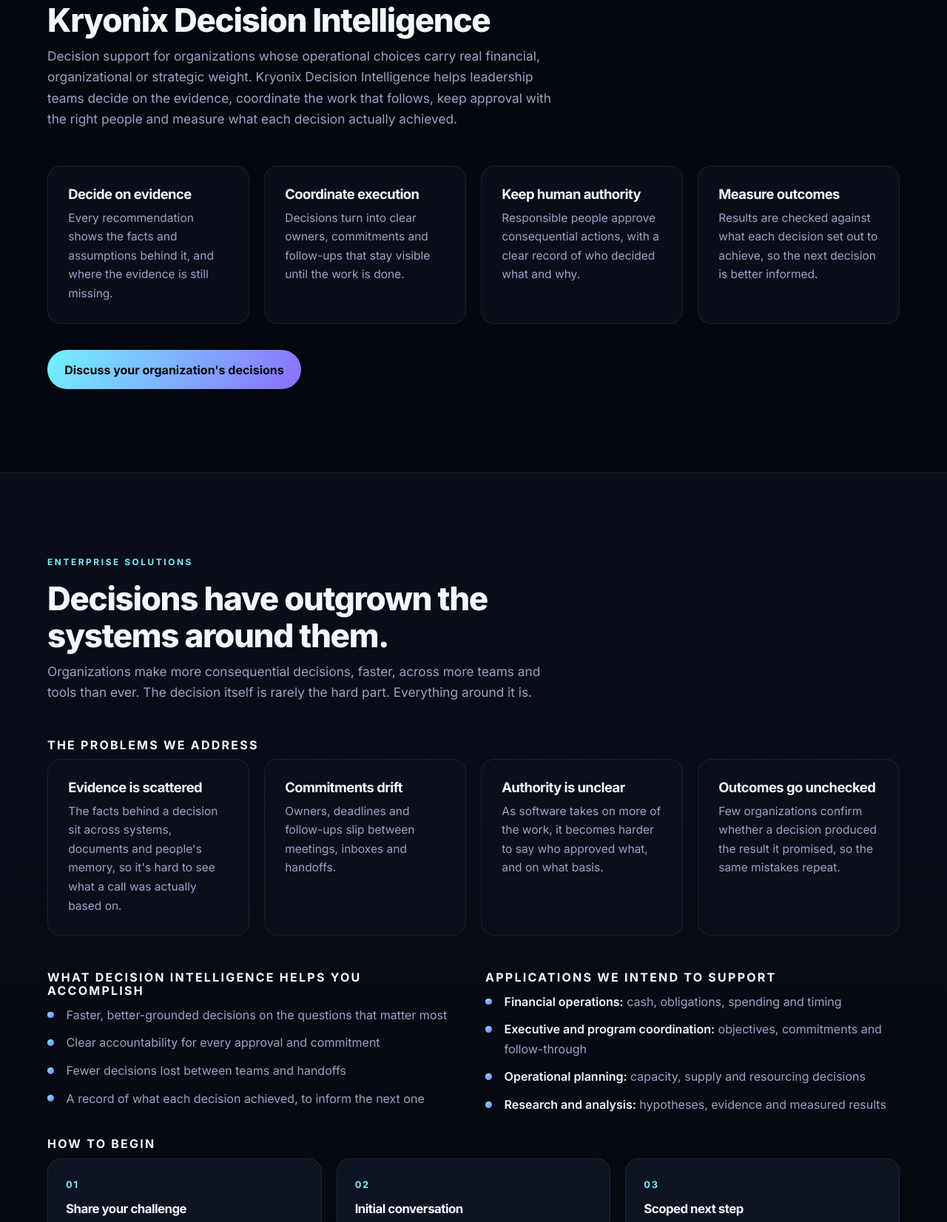
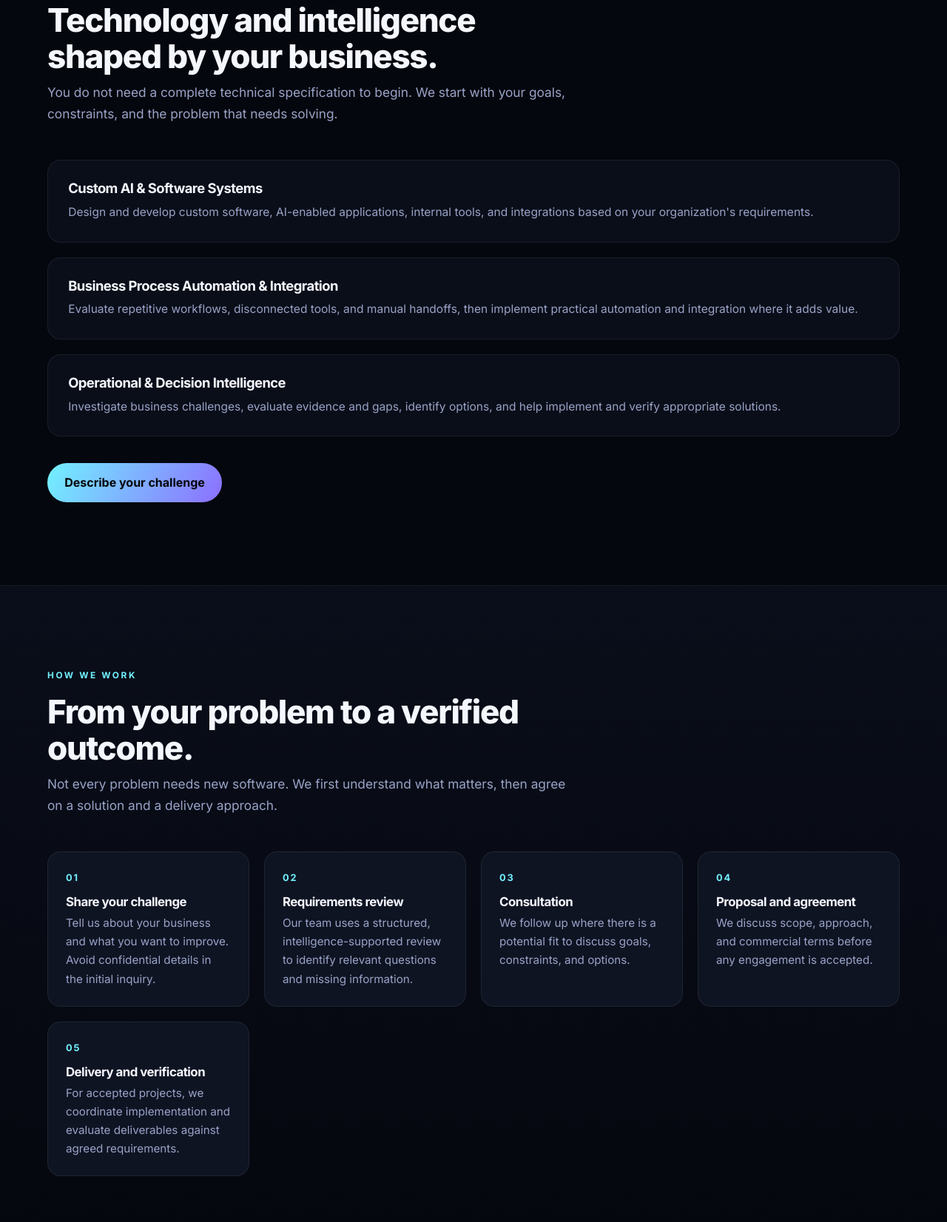
Before and after one commit to shawnzyluxe-lab/kryonix-labs, a plain HTML site: page index.html in a window 1280 px wide. Shown: the part 1148-2800 px from the top of the page at 74% size. Drawn offline with Linux system fonts and the light colour scheme.

Commit message:
Draft commercial homepage and inquiry copy for Founder review

```diff
--- a/index.html
+++ b/index.html
@@ -3,10 +3,10 @@
 <head>
   <meta charset="utf-8">
   <meta name="viewport" content="width=device-width, initial-scale=1">
-  <title>Kryonix Labs — Enterprise decision intelligence. Intelligence, engineered.</title>
-  <meta name="description" content="Kryonix Labs is an independent enterprise decision-intelligence technology company. We build intelligent systems that help organizations navigate complex operational decisions through evidence, coordination, human authority and verified outcomes.">
+  <title>Kryonix Labs — Custom Systems, Automation & Decision Intelligence</title>
+  <meta name="description" content="Kryonix Labs helps businesses solve operational and technology challenges through custom software, automation and evidence-grounded decision intelligence.">
   <meta property="og:title" content="Kryonix Labs — Intelligence, engineered.">
-  <meta property="og:description" content="Where complex decisions become coordinated action. Enterprise decision intelligence built on evidence, coordination, human authority and verified outcomes.">
+  <meta property="og:description" content="Custom software, automation and decision intelligence for business challenges. Intelligence, engineered.">
   <meta property="og:type" content="website">
   <meta property="og:url" content="https://kryonixlabs.com/">
   <meta name="theme-color" content="#05070E">
@@ -24,7 +24,7 @@
       <span>Kryonix <em>Labs</em></span>
     </a>
     <nav aria-label="Main">
-      <a href="#decision-intelligence">Decision Intelligence</a>
+      <a href="#solutions">Services</a>
       <a href="#solutions">Solutions</a>
       <a href="#technology">Technology</a>
       <a href="#portfolio">Portfolio</a>
@@ -36,105 +36,49 @@
   <main id="main">
     <section class="hero" id="top">
       <div class="wrap">
-        <p class="eyebrow">Enterprise decision intelligence</p>
+        <p class="eyebrow">Intelligent systems and business solutions</p>
         <h1>Intelligence,<br><span class="grad">engineered.</span></h1>
-        <p class="headline">Where complex decisions become coordinated action.</p>
-        <p class="lede">Kryonix Labs is an independent technology firm building intelligent systems that help organizations navigate complex operational decisions: grounded in evidence, coordinated across the people who carry them out, governed by human authority and measured against verified outcomes.</p>
+        <p class="headline">We help businesses solve problems—and build the systems to move forward.</p>
+        <p class="lede">Kryonix Labs helps organizations understand operational challenges, improve workflows, and develop custom software and AI-enabled systems around their requirements. We combine evidence-grounded analysis, engineering, and accountable execution.</p>
         <div class="cta">
-          <a class="btn" href="#contact">Start an enterprise conversation</a>
-          <a class="btn btn-ghost" href="#decision-intelligence">Explore Decision Intelligence</a>
+          <a class="btn" href="#contact">Tell us about your project</a>
+          <a class="btn btn-ghost" href="#solutions">Explore our services</a>
         </div>
         <ul class="pillars" aria-label="Principles">
-          <li>Evidence</li>
-          <li>Coordination</li>
-          <li>Human authority</li>
-          <li>Verified outcomes</li>
+          <li>Evidence</li><li>Coordination</li><li>Human authority</li><li>Verified outcomes</li>
         </ul>
       </div>
     </section>
 
-    <section id="decision-intelligence" class="band">
+    <section id="solutions" class="band">
       <div class="wrap">
         <header class="section-head">
-          <p class="kicker">Our offering</p>
-          <h2>Kryonix Decision Intelligence</h2>
-          <p class="sub">Decision support for organizations whose operational choices carry real financial, organizational or strategic weight. Kryonix Decision Intelligence helps leadership teams decide on the evidence, coordinate the work that follows, keep approval with the right people and measure what each decision actually achieved.</p>
+          <p class="kicker">Our services</p>
+          <h2>Technology and intelligence shaped by your business.</h2>
+          <p class="sub">You do not need a complete technical specification to begin. We start with your goals, constraints, and the problem that needs solving.</p>
         </header>
-        <div class="tiles tiles-4">
-          <article class="tile">
-            <h3>Decide on evidence</h3>
-            <p>Every recommendation shows the facts and assumptions behind it, and where the evidence is still missing.</p>
-          </article>
-          <article class="tile">
-            <h3>Coordinate execution</h3>
-            <p>Decisions turn into clear owners, commitments and follow-ups that stay visible until the work is done.</p>
-          </article>
-          <article class="tile">
-            <h3>Keep human authority</h3>
-            <p>Responsible people approve consequential actions, with a clear record of who decided what and why.</p>
-          </article>
-          <article class="tile">
-            <h3>Measure outcomes</h3>
-            <p>Results are checked against what each decision set out to achieve, so the next decision is better informed.</p>
-          </article>
+        <div class="tiles tiles-3">
+          <article class="tile"><h3>Custom AI &amp; Software Systems</h3><p>Design and develop custom software, AI-enabled applications, internal tools, and integrations based on your organization's requirements.</p></article>
+          <article class="tile"><h3>Business Process Automation &amp; Integration</h3><p>Evaluate repetitive workflows, disconnected tools, and manual handoffs, then implement practical automation and integration where it adds value.</p></article>
+          <article class="tile"><h3>Operational &amp; Decision Intelligence</h3><p>Investigate business challenges, evaluate evidence and gaps, identify options, and help implement and verify appropriate solutions.</p></article>
         </div>
-        <div class="cta left">
-          <a class="btn" href="#contact">Discuss your organization's decisions</a>
-        </div>
+        <div class="cta left"><a class="btn" href="#contact">Describe your challenge</a></div>
       </div>
     </section>
 
-    <section id="solutions" class="band band-alt">
+    <section id="decision-intelligence" class="band band-alt">
       <div class="wrap">
         <header class="section-head">
-          <p class="kicker">Enterprise solutions</p>
-          <h2>Decisions have outgrown the systems around them.</h2>
-          <p class="sub">Organizations make more consequential decisions, faster, across more teams and tools than ever. The decision itself is rarely the hard part. Everything around it is.</p>
+          <p class="kicker">How we work</p>
+          <h2>From your problem to a verified outcome.</h2>
+          <p class="sub">Not every problem needs new software. We first understand what matters, then agree on a solution and a delivery approach.</p>
         </header>
-        <h3 class="minor">The problems we address</h3>
-        <div class="tiles tiles-4">
-          <article class="tile">
-            <h3>Evidence is scattered</h3>
-            <p>The facts behind a decision sit across systems, documents and people's memory, so it's hard to see what a call was actually based on.</p>
-          </article>
-          <article class="tile">
-            <h3>Commitments drift</h3>
-            <p>Owners, deadlines and follow-ups slip between meetings, inboxes and handoffs.</p>
-          </article>
-          <article class="tile">
-            <h3>Authority is unclear</h3>
-            <p>As software takes on more of the work, it becomes harder to say who approved what, and on what basis.</p>
-          </article>
-          <article class="tile">
-            <h3>Outcomes go unchecked</h3>
-            <p>Few organizations confirm whether a decision produced the result it promised, so the same mistakes repeat.</p>
-          </article>
-        </div>
-        <div class="split">
-          <div>
-            <h3 class="minor">What decision intelligence helps you accomplish</h3>
-            <ul class="checks">
-              <li>Faster, better-grounded decisions on the questions that matter most</li>
-              <li>Clear accountability for every approval and commitment</li>
-              <li>Fewer decisions lost between teams and handoffs</li>
-              <li>A record of what each decision achieved, to inform the next one</li>
-            </ul>
-          </div>
-          <div>
-            <h3 class="minor">Applications we intend to support</h3>
-            <ul class="checks">
-              <li><strong>Financial operations:</strong> cash, obligations, spending and timing</li>
-              <li><strong>Executive and program coordination:</strong> objectives, commitments and follow-through</li>
-              <li><strong>Operational planning:</strong> capacity, supply and resourcing decisions</li>
-              <li><strong>Research and analysis:</strong> hypotheses, evidence and measured results</li>
-            </ul>
-          </div>
-        </div>
-        <h3 class="minor">How to begin</h3>
         <ol class="steps">
-          <li><span class="num">01</span><h4>Share your challenge</h4><p>Tell us, at a high level, about a decision area that matters to your organization.</p></li>
-          <li><span class="num">02</span><h4>Initial conversation</h4><p>The Kryonix Labs team follows up to understand your goals and constraints.</p></li>
-          <li><span class="num">03</span><h4>Scoped next step</h4><p>Where there's a fit, we propose a focused, clearly scoped engagement.</p></li>
+          <li><span class="num">01</span><h4>Share your challenge</h4><p>Tell us about your business and what you want to improve. Avoid confidential details in the initial inquiry.</p></li>
+          <li><span class="num">02</span><h4>Requirements review</h4><p>Our team uses a structured, intelligence-supported review to identify relevant questions and missing information.</p></li>
+          <li><span class="num">03</span><h4>Consultation</h4><p>We follow up where there is a potential fit to discuss goals, constraints, and options.</p></li>
+          <li><span class="num">04</span><h4>Proposal and agreement</h4><p>We discuss scope, approach, and commercial terms before any engagement is accepted.</p></li>
+          <li><span class="num">05</span><h4>Delivery and verification</h4><p>For accepted projects, we coordinate implementation and evaluate deliverables against agreed requirements.</p></li>
         </ol>
       </div>
     </section>
@@ -184,30 +128,33 @@
 
     <section id="contact" class="contact">
       <div class="contact-card">
-        <p class="kicker">Enterprise inquiries</p>
-        <h2>Start a conversation with Kryonix Labs</h2>
-        <p>Tell us about your organization and the decisions you'd like to improve. The Kryonix Labs team will follow up.</p>
+        <p class="kicker">Project inquiries</p>
+        <h2>Tell us what you are trying to solve.</h2>
+        <p>Share your business challenge. We review inquiries and contact organizations where we see a potential fit. You do not need to know the technical solution.</p>
         <form class="inquiry" id="inquiry" data-endpoint="https://inquiry.kryonixlabs.com/inquiry" novalidate>
           <div class="field"><label for="f-name">Name</label><input id="f-name" name="name" autocomplete="name" required maxlength="120"></div>
           <div class="field"><label for="f-email">Work email</label><input id="f-email" name="email" type="email" autocomplete="email" required maxlength="200"></div>
           <div class="field"><label for="f-org">Organization</label><input id="f-org" name="organization" autocomplete="organization" required maxlength="160"></div>
-          <div class="field"><label for="f-cat">Inquiry category</label>
+          <div class="field"><label for="f-cat">What do you need help with?</label>
             <select id="f-cat" name="category" required>
               <option value="">Select a category</option>
-              <option>Enterprise decision intelligence</option>
+              <option>Custom AI or software system</option>
+              <option>Automation or integration</option>
+              <option>Operational or decision intelligence</option>
+              <option>Not sure yet</option>
               <option>Partnership</option>
               <option>Research collaboration</option>
               <option>Investor relations</option>
               <option>Other</option>
             </select></div>
-          <div class="field field-wide"><label for="f-msg">Your decision challenge, at a high level</label><textarea id="f-msg" name="challenge" rows="4" required maxlength="2000"></textarea><span class="hint">Please don't include confidential information.</span></div>
+          <div class="field field-wide"><label for="f-msg">Describe your challenge</label><textarea id="f-msg" name="challenge" rows="4" required maxlength="2000"></textarea><span class="hint">Please do not include passwords, financial account details, or confidential business information.</span></div>
           <div class="hp" aria-hidden="true"><label for="f-web">Website</label><input id="f-web" name="website" tabindex="-1" autocomplete="off"></div>
           <div class="field-wide cf-turnstile" data-sitekey="0x4AAAAAAFgZSBF7W64GXmmj" data-theme="dark" data-response-field="false"></div>
           <div class="field-wide form-foot">
-            <button class="btn" type="submit">Send inquiry</button>
+            <button class="btn" type="submit">Submit project inquiry</button>
             <p class="fine" id="inquiry-status" role="status" aria-live="polite">Prefer email? Write to <a href="mailto:contact@kryonixlabs.com">contact@kryonixlabs.com</a>.</p>
           </div>
-          <p class="fine field-wide privacy">We use the details you send only to respond to your inquiry. They're stored securely, never sold, and deleted on request: email <a href="mailto:contact@kryonixlabs.com">contact@kryonixlabs.com</a>.</p>
+          <p class="fine field-wide privacy">We use the details you send to review and respond to your inquiry. Submitting does not create a service agreement or guarantee acceptance or pricing. For privacy or deletion requests, email <a href="mailto:contact@kryonixlabs.com">contact@kryonixlabs.com</a>.</p>
         </form>
         <div class="paths single">
           <a class="path" href="https://thezyven.com/apply">
@@ -248,7 +195,7 @@
           <article class="card card-kyra">
             <span class="tag">Internal system</span>
             <h3>Kyra</h3>
-            <p>Kryonix Labs' executive assistant, built on Kryonix Intelligence. Kyra prepares decisions and follows up on commitments; people keep the approval.</p>
+            <p>Kryonix Labs' executive interface, informed by Kryonix Intelligence. Kyra prepares decisions and follows up on commitments; people keep the approval.</p>
           </article>
           <article class="card card-aegis">
             <span class="tag">Internal research system</span>
@@ -271,7 +218,7 @@
           <p class="kicker">Company</p>
           <h2>Our mission</h2>
           <p class="statement">Make every consequential decision traceable, from the evidence behind it to the outcome it produced.</p>
-          <p>Kryonix Labs is an independent enterprise decision-intelligence technology company. We run the company on our own systems first, hold them to the standard we build for, and are building for the long term.</p>
+          <p>Kryonix Labs is an independent intelligence and technology company delivering custom systems, automation, and evidence-grounded operational solutions. Our internal systems support structured evaluation, coordination, and accountability.</p>
           <h3 class="minor">Partnerships</h3>
           <p>We welcome conversations with organizations, researchers and technology partners working on complex operational decisions.</p>
           <h3 class="minor">Contact</h3>
@@ -311,7 +258,7 @@
         fetch(form.dataset.endpoint, { method: 'POST', headers: { 'content-type': 'application/json' }, body: JSON.stringify(payload) })
           .then(function (res) { return res.json().then(function (body) { return { ok: res.ok && body.ok, body: body }; }); })
           .then(function (r) {
-            if (r.ok) { form.reset(); say('Thank you. Your inquiry has been received, and the Kryonix Labs team will follow up.'); return; }
+            if (r.ok) { form.reset(); say('Thank you. Your inquiry was received (reference: ' + String(r.body.reference || 'unavailable').replace(/[^a-zA-Z0-9-]/g, '') + '). Our team will review it; submitting does not guarantee a response or acceptance.'); return; }
             if (r.body && r.body.error === 'invalid_fields') say('Please check the highlighted details and try again.');
             else say('We couldn’t send your inquiry.' + fallback);
             button.disabled = false;
```
